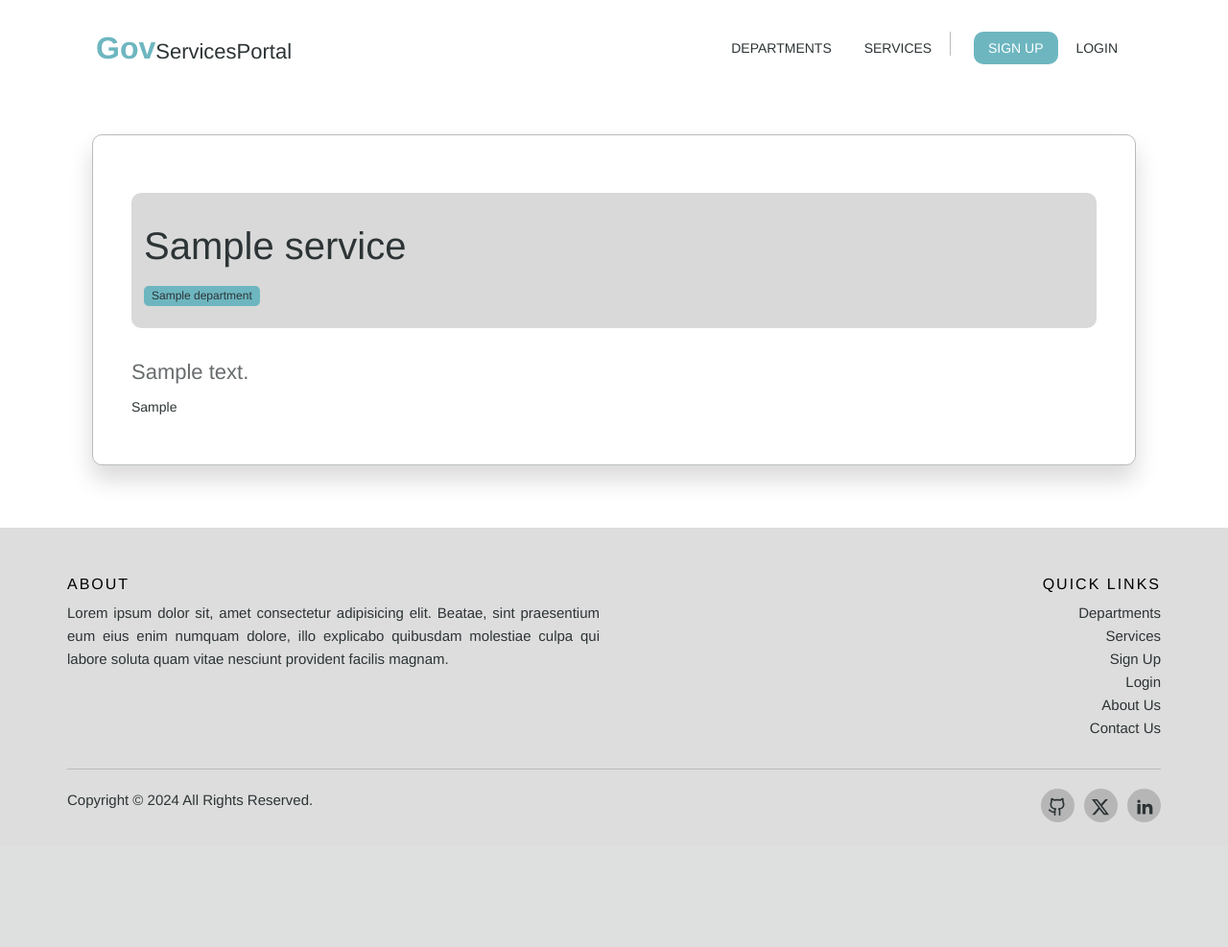
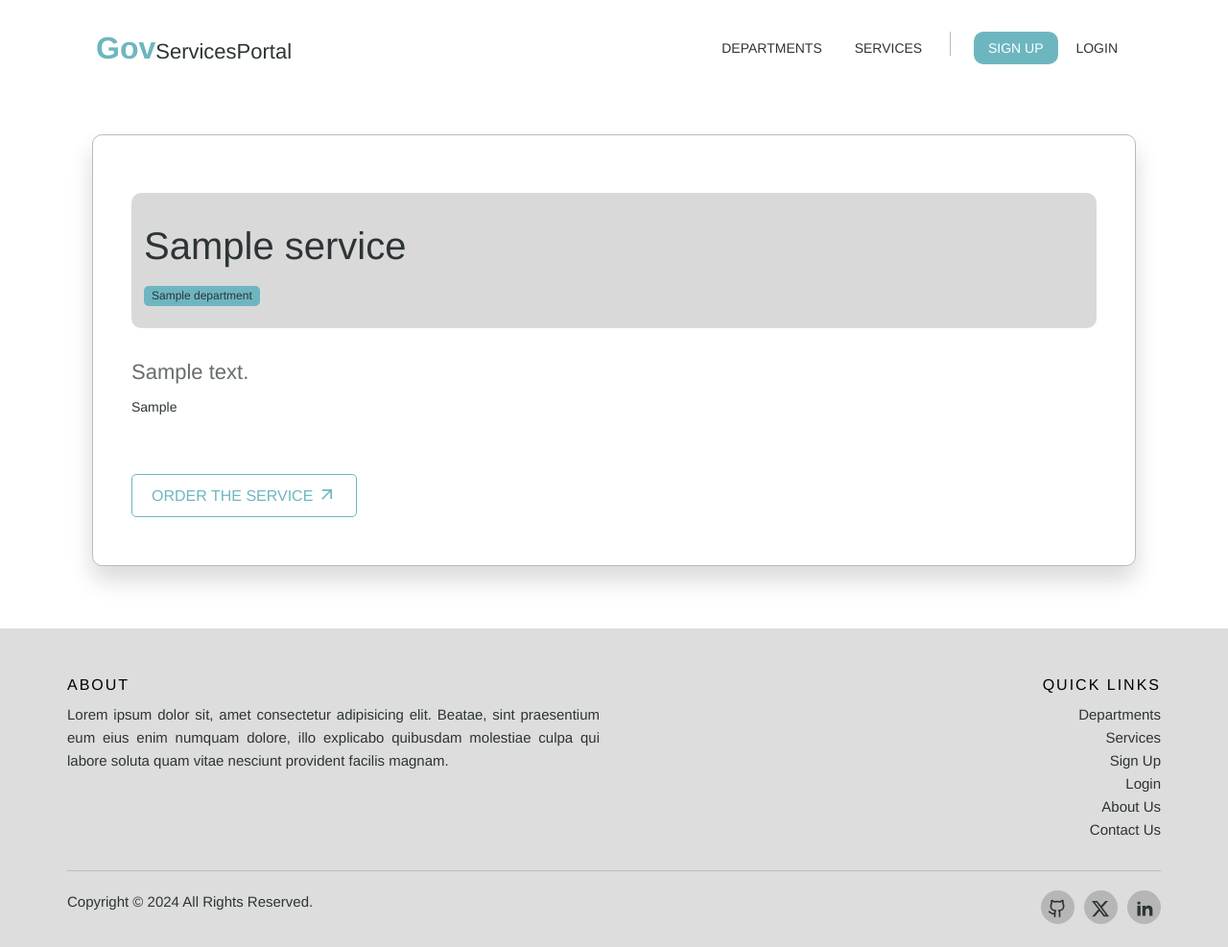
Before and after one commit to Mostafa-Anwar-Sagor/E-govt-service-portal, a Flask app: page /services/1 in a window 1280 px wide. Shown: the whole page at 96% size. Before the commit the page ends 857 px from the top, so only its background shows below. Run offline with Flask 3, Linux system fonts and the light colour scheme; tables that the repository leaves empty hold one stand-in row (values such as "Sample post"); some libraries are stand-ins or nearby versions.

Commit message:
[refactor] Nav items

```diff
--- a/static/styles/listing.css
+++ b/static/styles/listing.css
@@ -43,7 +43,7 @@
 
 }
 
-.item-box .all-services-btn {
+.item-box .listing-btn {
 	position: relative;
 	display: inline-block;
 	padding: 10px 20px;
@@ -61,13 +61,13 @@
 	background-color: transparent;
 }
 
-.item-box .all-services-btn:hover {
+.item-box .listing-btn:hover {
 	background: #6db6c0;
 	color: #fff;
 	box-shadow: 0 0 1px #6db6c018, 0 0 15px #6db6c018, 0 0 20px #6db6c018,
 		0 0 30px #6db6c018;
 }
 
-.item-box .all-services-btn svg {
+.item-box .listing-btn svg {
 	vertical-align: text-bottom;
 }
--- a/templates/base.html
+++ b/templates/base.html
@@ -22,25 +22,30 @@
             <li>
                 <a href="{{ url_for('departments') }}" {% if request.path == '/departments' %} id="active" {% endif %}>Departments</a>
             </li>
-            <li {% if session["is_admin"] == False %} class="acc_separator_right" {% endif %}>
+            <li {% if 'loggedin' not in session %} class="acc_separator_right" {% endif %}>
                 <a href="{{ url_for('services') }}" {% if request.path == '/services' %} id="active" {% endif %}>Services</a>
             </li>
             {% if session["is_admin"] == True: %}
-                <li>
-                    <a href="#" {% if request.path == '/orders' %} id="active" {% endif %}>Orders</a>
-                </li>
                 <li class="acc_separator_right">
                     <a href="{{ url_for('new') }}" {% if request.path == '/new' %} id="active" {% endif %}>New</a>
+                </li>
+            {% elif session["is_admin"] == False: %}
+                <li class="acc_separator_right">
+                    <a href="{{ url_for('new_order') }}" {% if request.path == '/new_order' %} id="active" {% endif %}>New Order</a>
                 </li>
             {% endif %}
             <li class="vr"></li>
             {% if session["loggedin"] == True: %}
                 {% if session["is_admin"] == False %}
                     <li class="acc_separator_left">
-                        <a href="#">My Services</a>
+                        <a href="#" {% if request.path == '/my_orders' %} id="active" {% endif %}>My Orders</a>
+                    </li>
+                {% elif session["is_admin"] == True %}
+                    <li class="acc_separator_left">
+                        <a href="#" {% if request.path == '/orders' %} id="active" {% endif %}>Orders</a>
                     </li>
                 {% endif %}
-                <li {% if session["is_admin"] == True %} class="acc_separator_left" {% endif %}>
+                <li>
                     <a href="{{ url_for('account') }}">
                         <svg xmlns="http://www.w3.org/2000/svg" viewBox="0 0 448 512" height="18" width="18" {% if request.path == '/account' %} fill="#6db6c0" {% else %} fill="#2d3436" {% endif %}>
                             <path d="M224 256A128 128 0 1 0 224 0a128 128 0 1 0 0 256zm-45.7 48C79.8 304 0 383.8 0 482.3C0 498.7 13.3 512 29.7 512H418.3c16.4 0 29.7-13.3 29.7-29.7C448 383.8 368.2 304 269.7 304H178.3z"/>
--- a/templates/listing.html
+++ b/templates/listing.html
@@ -25,8 +25,16 @@
     {% endif %}
 
     {% if all_services_url %}
-        <a class="all-services-btn" href="{{ all_services_url }}">
+        <a class="listing-btn" href="{{ all_services_url }}">
             See all services this department offers
+            <svg xmlns="http://www.w3.org/2000/svg" width="20" height="20" viewBox="0 0 24 24">
+                <path fill="currentColor" d="M6 6v2h8.59L5 17.59L6.41 19L16 9.41V18h2V6z"/>
+            </svg>
+        </a>
+    {% endif %}
+    {% if type == 'service' %}
+        <a class="listing-btn" href="#">
+            Order the service
             <svg xmlns="http://www.w3.org/2000/svg" width="20" height="20" viewBox="0 0 24 24">
                 <path fill="currentColor" d="M6 6v2h8.59L5 17.59L6.41 19L16 9.41V18h2V6z"/>
             </svg>
--- a/views.py
+++ b/views.py
@@ -232,14 +232,27 @@ def service(id):
     )
 
 
+@app.route("/new_order", methods=["GET", "POST"])
+def new_order():
+    if "loggedin" not in session:
+        return url_for("login")
+    services = Service.query.all()
+    recommend = request.args.get("recommend")
+    msg = ""
+
+    return render_template(
+        "new_order.html", services=services, recommend=recommend, msg=msg
+    )
+
+
 @app.route("/new", methods=["GET", "POST"])
 def new():
     if "loggedin" not in session or session["is_admin"] == False:
         abort(401)
     departments = Department.query.all()
     recommend = request.args.get("recommend")
+    msg = ""
 
-    msg = ""
     if (
         request.method == "POST"
         and "title" in request.form
```
